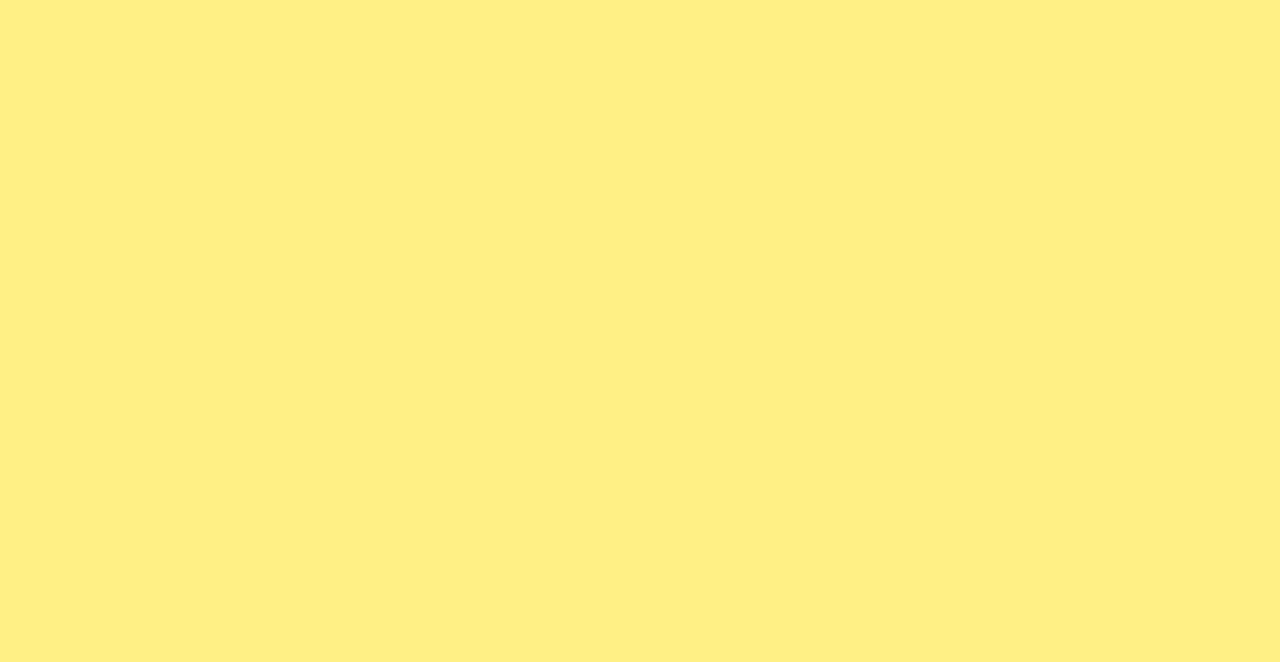
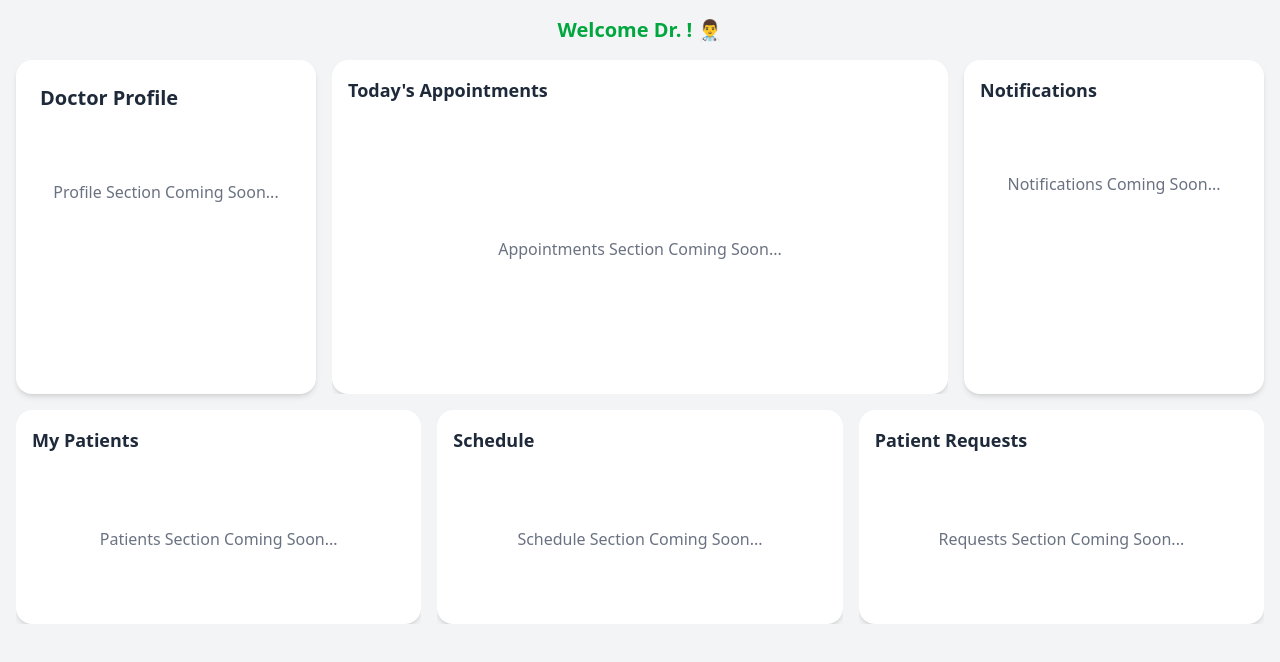
Before and after one commit to Darshit456/HMS_Frontend, a React (Vite) app: page /doctor/dashboard in a window 1280 px wide. Before the commit this address had no page. Shown: the top 662 px of the page. Built offline with nearby package versions, Linux system fonts and the light colour scheme.

Commit message:
Moving to add Doctor Dashboard

```diff
--- /dev/null
+++ b/src/pages/Dashboard/Doctor/DoctorDashboard.jsx
@@ -0,0 +1,94 @@
+// File: src/pages/Dashboard/Doctor/DoctorDashboard.jsx
+import React, { useState, useEffect } from "react";
+
+const DoctorDashboard = () => {
+    const [doctorName, setDoctorName] = useState("");
+
+    useEffect(() => {
+        const userDetails = localStorage.getItem("userDetails");
+        if (userDetails) {
+            const userData = JSON.parse(userDetails);
+            setDoctorName(userData.firstName || "Doctor");
+        }
+    }, []);
+
+    return (
+        <div className="h-screen w-full overflow-auto bg-gray-100 dark:bg-gray-900 p-4 space-y-4 custom-scroll pb-8">
+            <h5 className="text-xl font-bold text-center text-green-600 dark:text-green-400">
+                Welcome Dr. {doctorName}! 👨‍⚕️
+            </h5>
+
+            <div className="grid grid-cols-12 gap-4 h-[75%]">
+                {/* Doctor Profile Section - Placeholder */}
+                <div className="col-span-3">
+                    <div className="bg-white dark:bg-gray-800 shadow-md rounded-2xl p-6 h-full">
+                        <h2 className="text-xl font-semibold mb-4 text-gray-800 dark:text-white">Doctor Profile</h2>
+                        <div className="flex items-center justify-center h-32 text-gray-500 dark:text-gray-400">
+                            Profile Section Coming Soon...
+                        </div>
+                    </div>
+                </div>
+
+                {/* Today's Appointments - Placeholder */}
+                <div className="col-span-6 overflow-hidden">
+                    <div className="h-full">
+                        <div className="bg-white dark:bg-gray-800 dark:text-white p-4 rounded-2xl shadow-md h-full flex flex-col">
+                            <h2 className="text-lg font-semibold mb-4 text-gray-800 dark:text-white">Today's Appointments</h2>
+                            <div className="flex items-center justify-center h-full text-gray-500 dark:text-gray-400">
+                                Appointments Section Coming Soon...
+                            </div>
+                        </div>
+                    </div>
+                </div>
+
+                {/* Notifications - Placeholder */}
+                <div className="col-span-3">
+                    <div className="bg-white dark:bg-gray-800 dark:text-white p-4 rounded-2xl shadow-md h-full">
+                        <h2 className="text-lg font-semibold mb-4 text-gray-800 dark:text-white">Notifications</h2>
+                        <div className="flex items-center justify-center h-32 text-gray-500 dark:text-gray-400">
+                            Notifications Coming Soon...
+                        </div>
+                    </div>
+                </div>
+
+                {/* My Patients - Placeholder */}
+                <div className="col-span-4 overflow-hidden">
+                    <div className="h-full">
+                        <div className="bg-white dark:bg-gray-800 dark:text-white p-4 rounded-2xl shadow-md h-full flex flex-col">
+                            <h2 className="text-lg font-semibold mb-4 text-gray-800 dark:text-white">My Patients</h2>
+                            <div className="flex items-center justify-center h-full text-gray-500 dark:text-gray-400">
+                                Patients Section Coming Soon...
+                            </div>
+                        </div>
+                    </div>
+                </div>
+
+                {/* Schedule Management - Placeholder */}
+                <div className="col-span-4 overflow-hidden">
+                    <div className="h-full">
+                        <div className="bg-white dark:bg-gray-800 dark:text-white p-4 rounded-2xl shadow-md h-full flex flex-col">
+                            <h2 className="text-lg font-semibold mb-4 text-gray-800 dark:text-white">Schedule</h2>
+                            <div className="flex items-center justify-center h-full text-gray-500 dark:text-gray-400">
+                                Schedule Section Coming Soon...
+                            </div>
+                        </div>
+                    </div>
+                </div>
+
+                {/* Patient Requests - Placeholder */}
+                <div className="col-span-4 overflow-hidden">
+                    <div className="h-full">
+                        <div className="bg-white dark:bg-gray-800 dark:text-white p-4 rounded-2xl shadow-md h-full flex flex-col">
+                            <h2 className="text-lg font-semibold mb-4 text-gray-800 dark:text-white">Patient Requests</h2>
+                            <div className="flex items-center justify-center h-full text-gray-500 dark:text-gray-400">
+                                Requests Section Coming Soon...
+                            </div>
+                        </div>
+                    </div>
+                </div>
+            </div>
+        </div>
+    );
+};
+
+export default DoctorDashboard;
--- a/src/pages/Login/LoginForm.jsx
+++ b/src/pages/Login/LoginForm.jsx
@@ -36,9 +36,20 @@ const LoginForm = () => {
                     localStorage.setItem("userDetails", JSON.stringify(userDetails));
                 }
 
-                // Always redirect to patient dashboard for now
-                // Later when you add other dashboards, you can update this logic
-                navigate("/patient/dashboard");
+                // Role-based routing
+                console.log("User role:", role); // Debug log
+
+                if (role === "Doctor") {
+                    console.log("Redirecting to doctor dashboard");
+                    navigate("/doctor/dashboard");
+                } else if (role === "Patient") {
+                    console.log("Redirecting to patient dashboard");
+                    navigate("/patient/dashboard");
+                } else {
+                    // Fallback - redirect to patient dashboard if role is unclear
+                    console.log("Role unclear, defaulting to patient dashboard. Role received:", role);
+                    navigate("/patient/dashboard");
+                }
             }
         } catch (error) {
             // Handle different error scenarios
--- a/src/routes/AppRoutes.jsx
+++ b/src/routes/AppRoutes.jsx
@@ -2,6 +2,7 @@
 import { BrowserRouter as Router, Routes, Route } from 'react-router-dom';
 import Login from '../pages/Login/Login.jsx';
 import PatientDashboard from "../pages/Dashboard/Patient/PatientDashboard.jsx";
+import DoctorDashboard from "../pages/Dashboard/Doctor/DoctorDashboard.jsx";
 
 const AppRoutes = () => {
     return (
@@ -9,6 +10,7 @@ const AppRoutes = () => {
             <Routes>
                 <Route path="/" element={< Login />} />
                 <Route path="/patient/dashboard" element={<PatientDashboard />} /> {/* Patient Dashboard Route */}
+                <Route path="/doctor/dashboard" element={<DoctorDashboard />} /> {/* Doctor Dashboard Route */}
                 {/* Future routes will go here */}
             </Routes>
         </Router>
```
